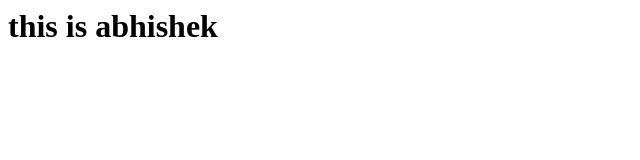
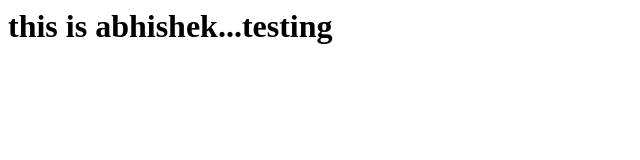
Before and after one commit to Abhishek-Bisht123/edureka, a plain HTML site: page index.html in a window 1280 px wide. Shown: the whole page, without its empty margins (0-640 px from the left). Drawn offline with Linux system fonts and the light colour scheme.

Commit message:
modified index.html file

```diff
--- a/index.html
+++ b/index.html
@@ -1 +1 @@
-<h1> this is abhishek <h1>
+<h1> this is abhishek...testing <h1>
```
